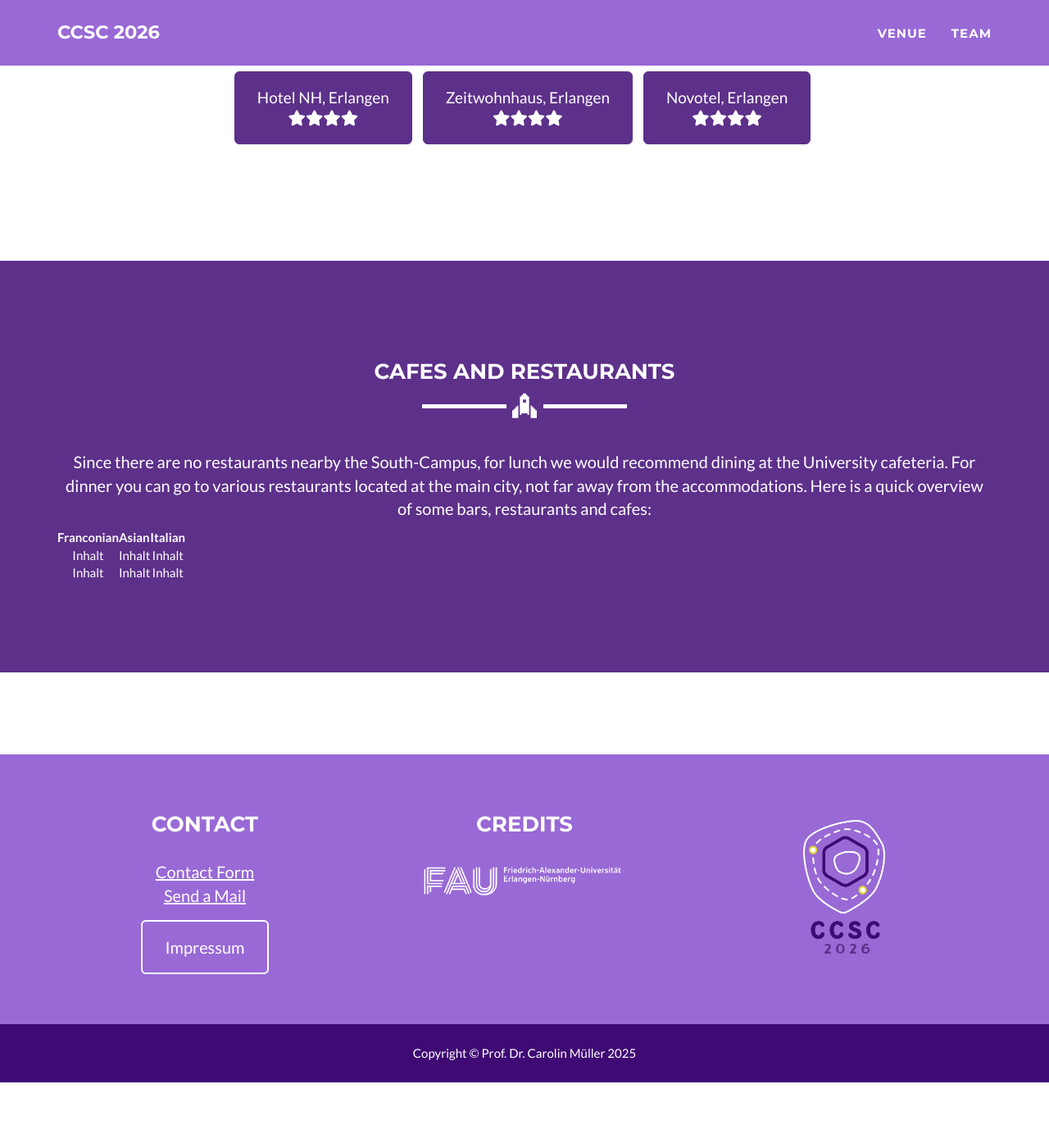
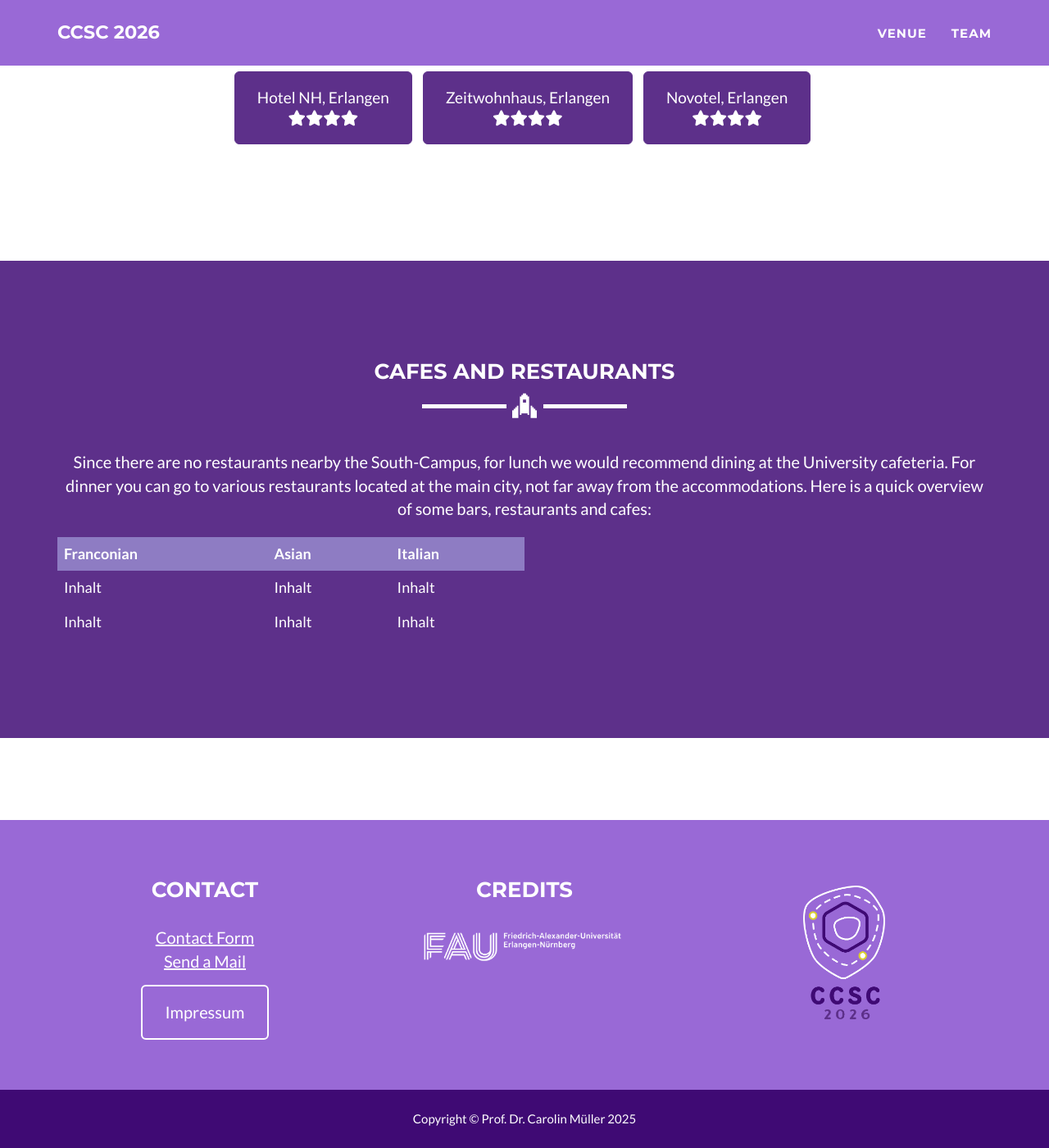
Before and after one commit to ccsc2026/ccsc2026.github.io, a Jekyll site: the page built from venue.html, in a window 1280 px wide and 1400 px high, scrolled down 2049 px. Shown: the whole window at 82% size. Built offline with Jekyll 4.4.1, drawn with Linux system fonts in a browser that asks for light colours; before the commit the page ends 3369 px from its top, so only the background shows below that.

Commit message:
Update venue.html
updated table, suggestion

```diff
--- a/venue.html
+++ b/venue.html
@@ -85,7 +85,32 @@ layout: page
         <p>
         Since there are no restaurants nearby the South-Campus, for lunch we would recommend dining at the University cafeteria. For dinner you can go to various restaurants located at the main city, not far away from the accommodations.
 	Here is a quick overview of some bars, restaurants and cafes:
-	<table>
+	<!DOCTYPE html>
+<html lang="en">
+<head>
+    <meta charset="UTF-8">
+    <meta name="viewport" content="width=device-width, initial-scale=1.0">
+    <title>Styled Table</title>
+    <style>
+        table {
+            width: 50%;
+            border-collapse: collapse;
+            margin: 20px 0;
+            font-size: 18px;
+            text-align: left;
+        }
+        th, td {
+            border: 1px solid black;
+            padding: 8px;
+        }
+        th {
+            background-color: #8e7cc3;
+        }
+    </style>
+</head>
+<body>
+
+<table>
   <thead>
     <tr>
       <th>Franconian</th>
@@ -106,6 +131,9 @@ layout: page
     </tr>
   </tbody>
 </table>
+
+</body>
+</html>
         </p>
       </div>
     </div>
```
